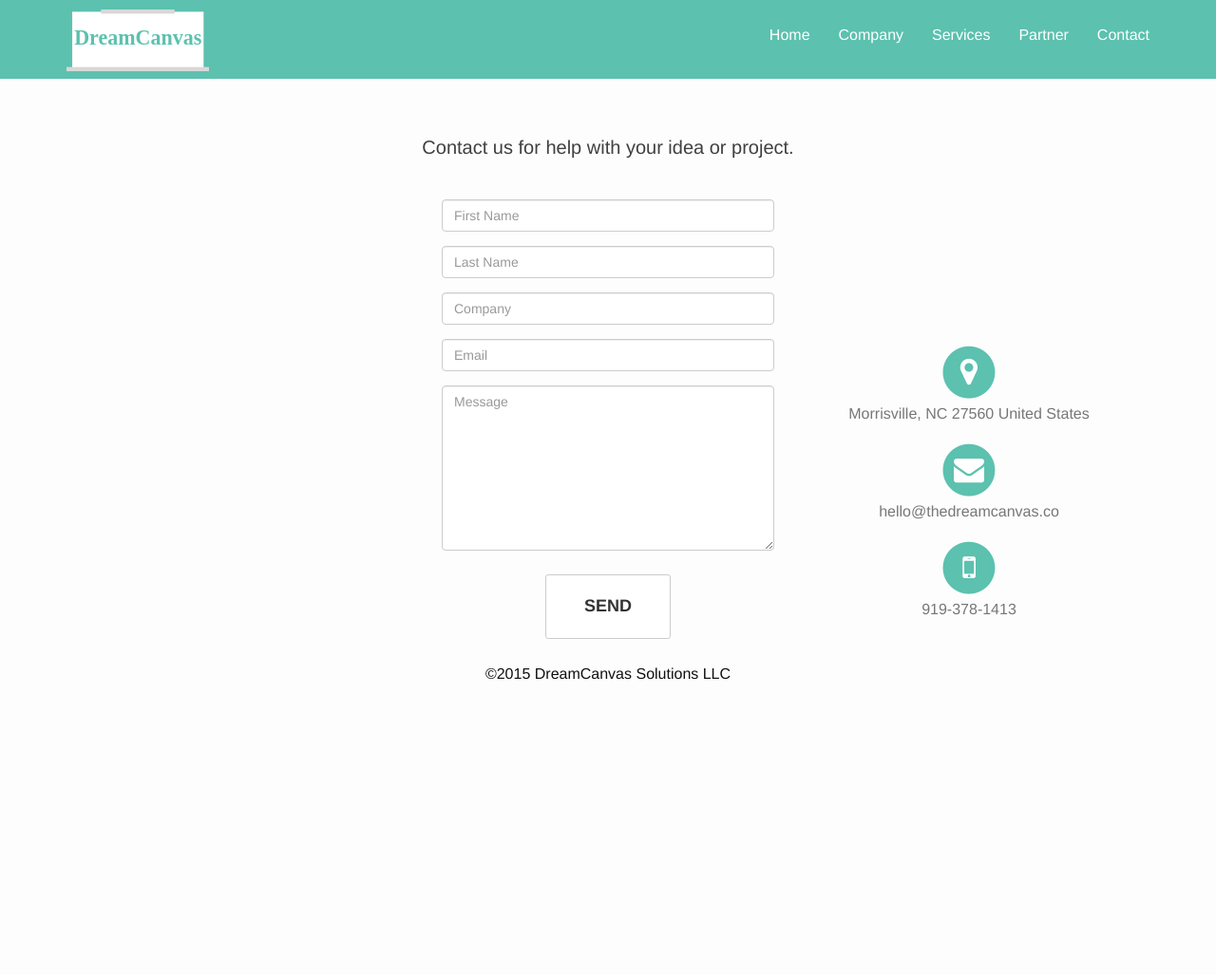
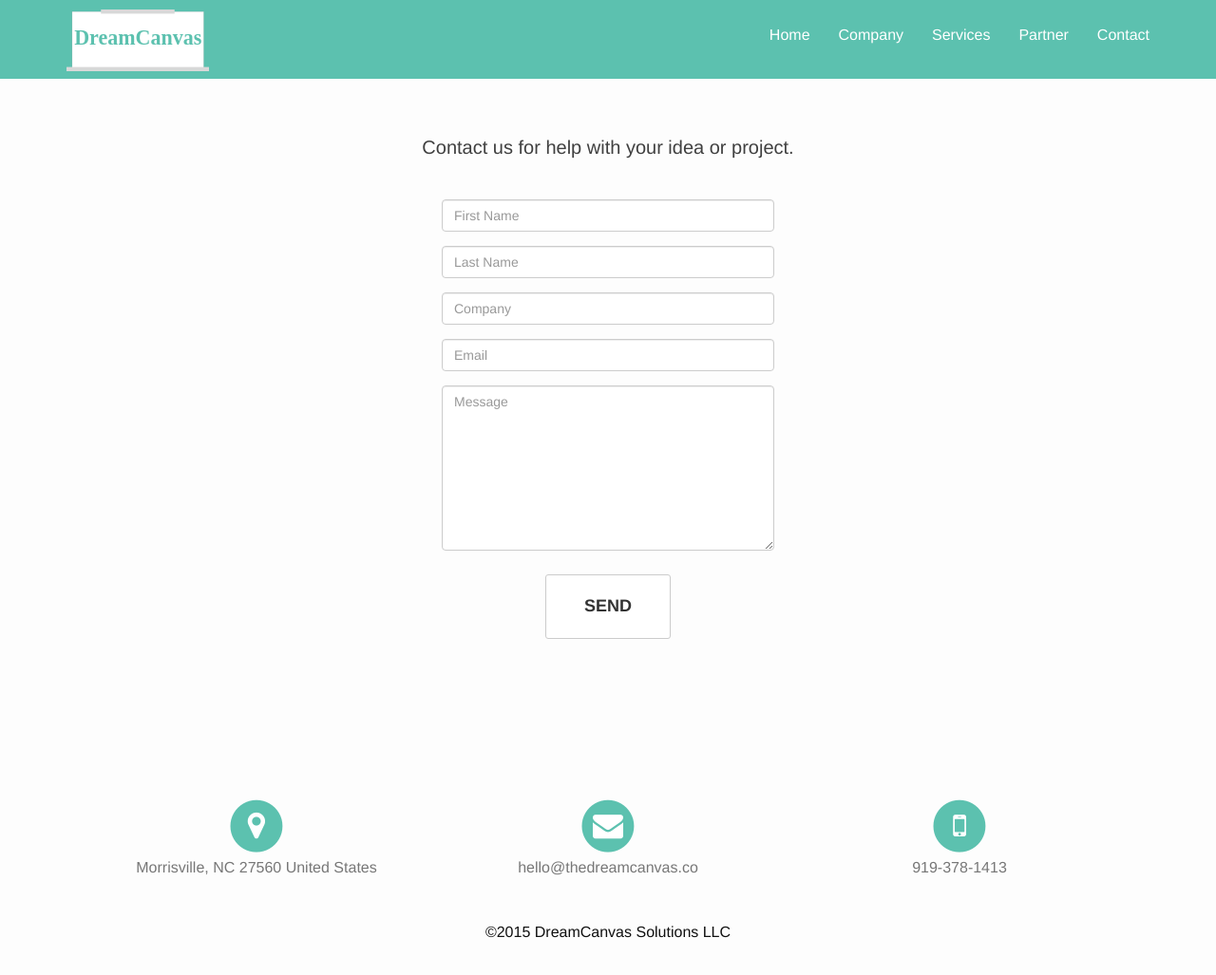
Before and after one commit to sharden/thedreamcanvas, a Jekyll site: the page built from contact.html, in a window 1280 px wide and 1038 px high. Shown: the top 1027 px of the window at 95% size. Built offline with Jekyll 4.4.1, drawn with Linux system fonts in a browser that asks for light colours; nearby versions of some CDN libraries.

Commit message:
fixed contact page styles

```diff
--- a/contact.html
+++ b/contact.html
@@ -21,11 +21,9 @@ permalink: /contact/
 	        		</div>
 	        	</form>
             </div>
-
-
         </div>
         <section>
-            <div class="text-center">
+        <div class="col-md-12 page-header text-center">
             <div class="col-md-4">
                 <span class="fa-stack fa-2x">
                     <i class="fa fa-circle fa-stack-2x fa-color"></i>
```
Lines whose indentation alone changed are shown as unchanged.
